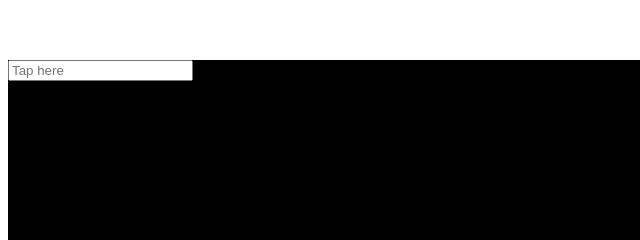
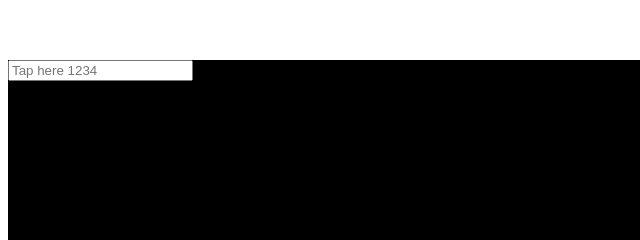
Before and after one commit to liamdebeasi/chromium-scroll, a website: page www/index.html in a window 1280 px wide. Shown: the part 448-688 px from the top of the page, 0-640 px from the left. Drawn offline with Linux system fonts and the light colour scheme.

Commit message:
anotha one

```diff
--- a/www/index.html
+++ b/www/index.html
@@ -13,7 +13,7 @@
   </head>
   <body>
     <div id="pane-container">
-      <input placeholder="Tap here" />
+      <input placeholder="Tap here 1234" />
     </div>
   </body>
 </html>
```
